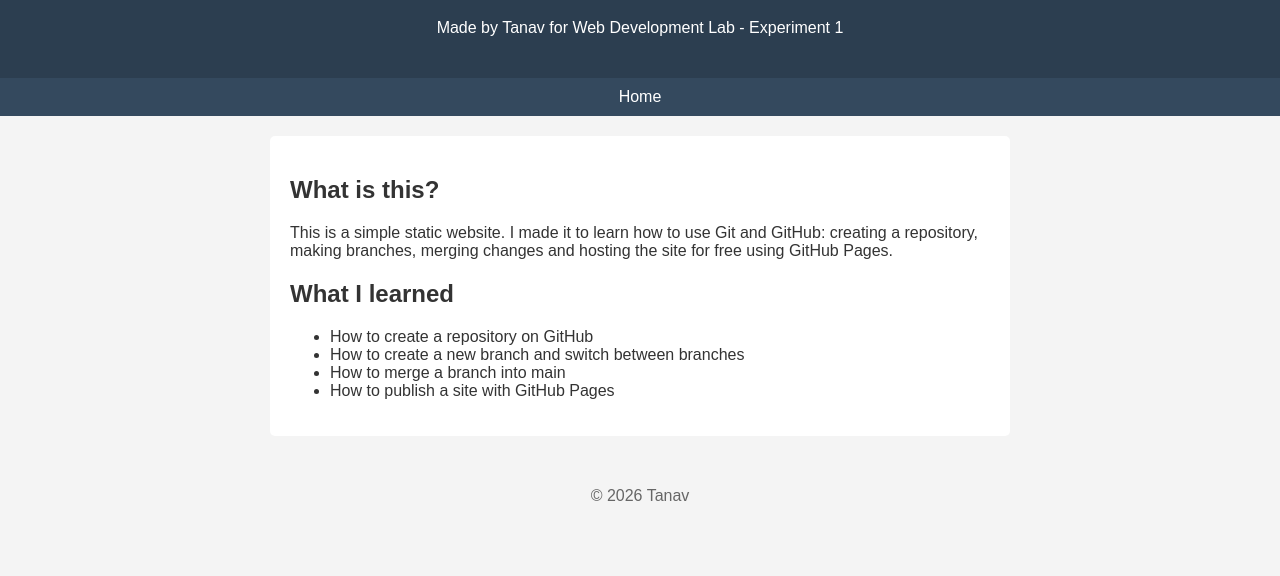
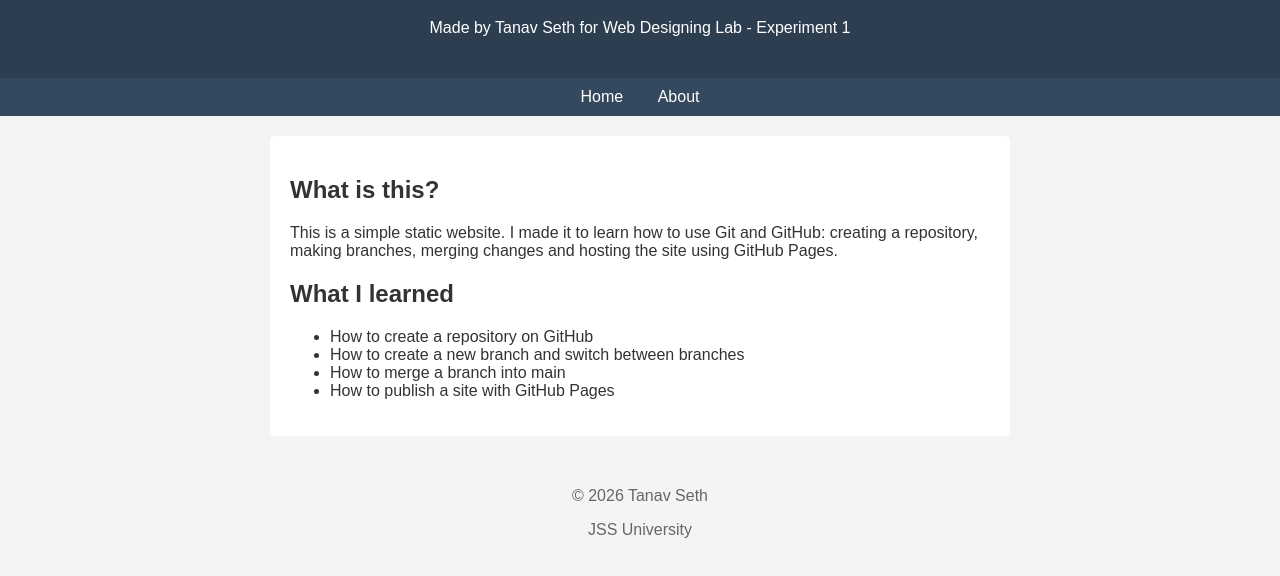
Before and after one commit to tanavs1/exp1-github-pages, a plain HTML site: page index.html in a window 1280 px wide. Shown: the part 86-662 px from the top of the page. Drawn offline with Linux system fonts and the light colour scheme.

Commit message:
Add about page and nav link

```diff
--- a/index.html
+++ b/index.html
@@ -9,11 +9,14 @@
 <body>
   <header>
     <h1>Welcome to my GitHub Pages site</h1>
-    <p>Made by Tanav for Web Development Lab - Experiment 1</p>
+    <p>Made by Tanav Seth for Web Designing Lab - Experiment 1</p>
   </header>
 
   <nav>
-    <a href="index.html">Home</a>
+
+  <a href="index.html">Home</a>
+  <a href="about.html">About</a>
+</a>
   </nav>
 
   <main>
@@ -21,7 +24,7 @@
     <p>
       This is a simple static website. I made it to learn how to use Git and GitHub:
       creating a repository, making branches, merging changes and hosting the site
-      for free using GitHub Pages.
+      using GitHub Pages.
     </p>
 
     <h2>What I learned</h2>
@@ -34,7 +37,8 @@
   </main>
 
   <footer>
-    <p>&copy; 2026 Tanav</p>
+    <p>&copy; 2026 Tanav Seth</p>
+<p>JSS University</p>
   </footer>
 </body>
 </html>
```
